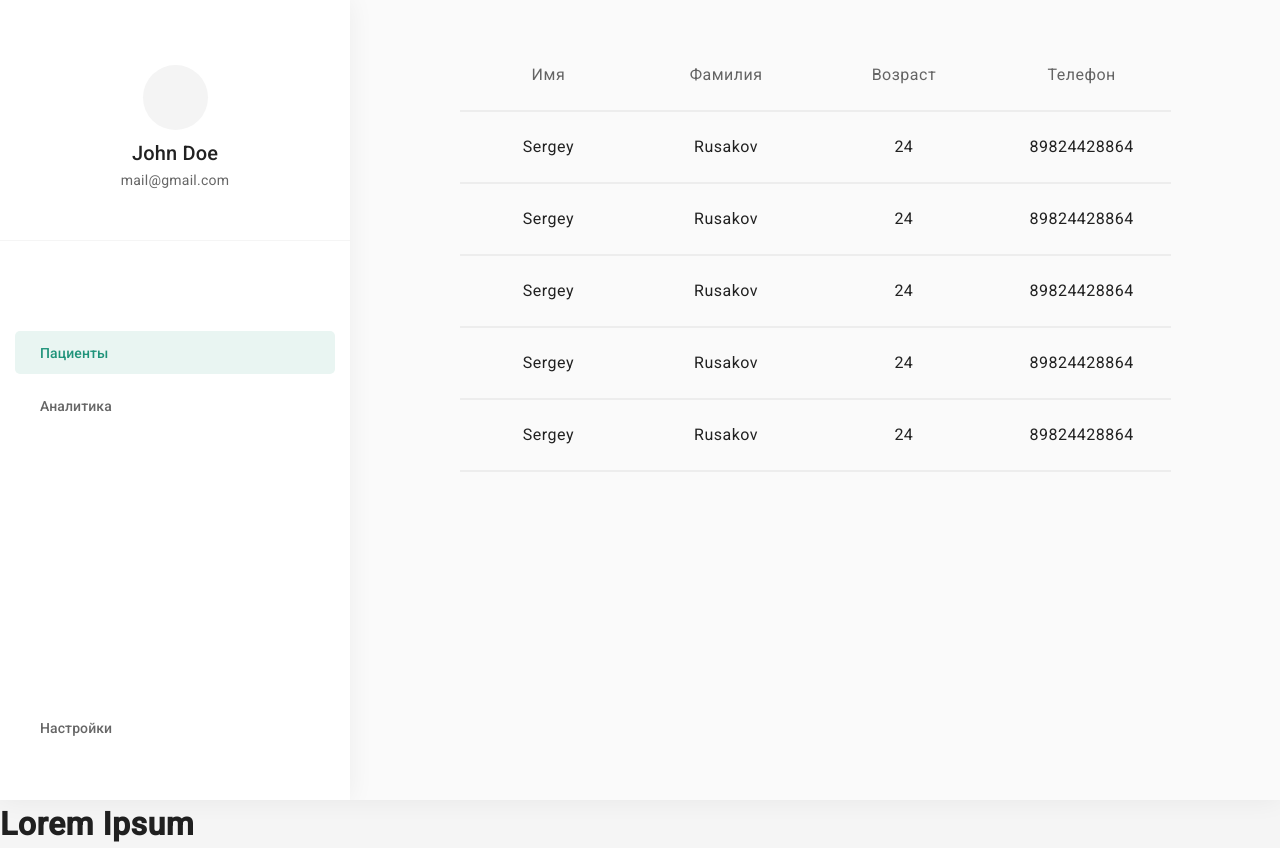
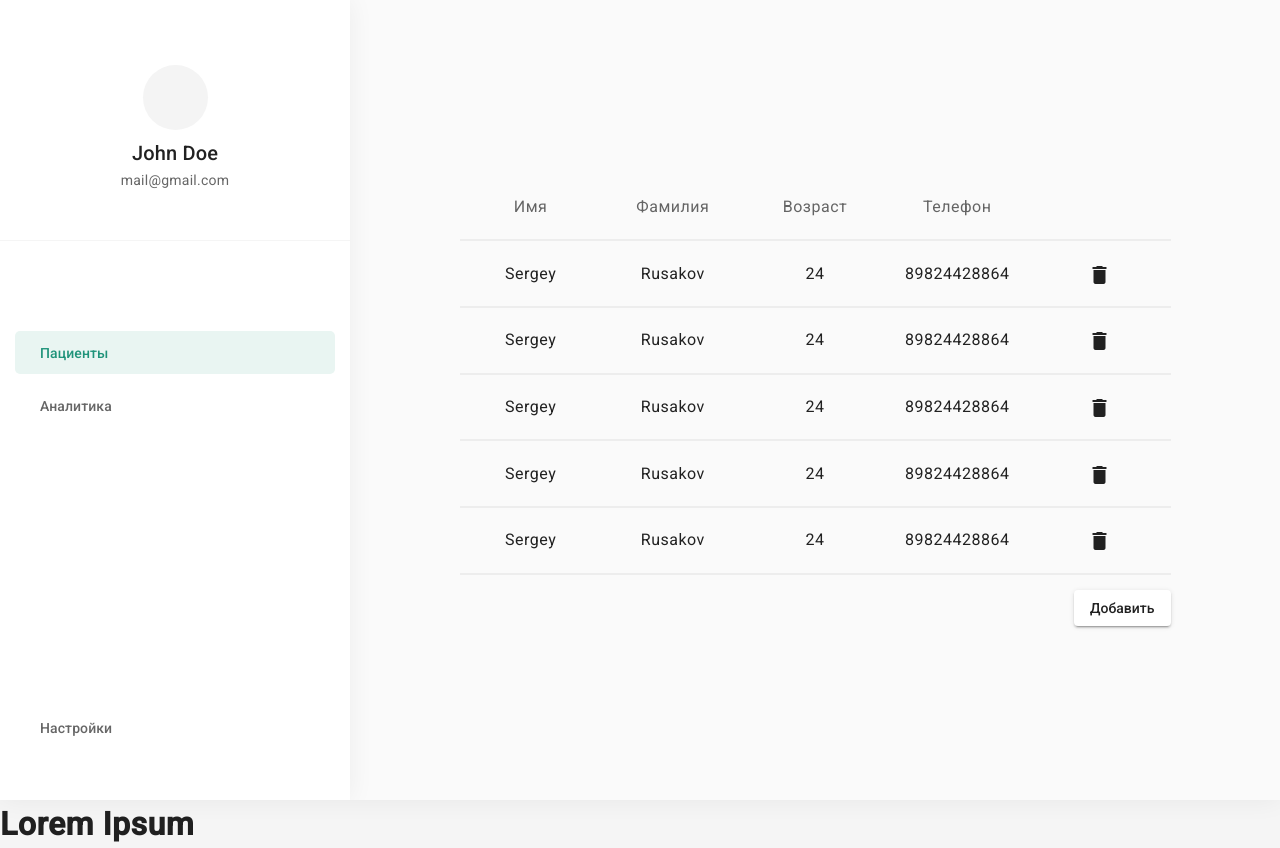
Before and after one commit to kulagind/Template, an Angular app: page /admin/patients in a window 1280 px wide. Built offline with nearby package versions, Linux system fonts and the light colour scheme.

Commit message:
Add patient delete button

```diff
--- a/src/app/admin/components/patient-list-layout/patients-list-layout.component.html
+++ b/src/app/admin/components/patient-list-layout/patients-list-layout.component.html
@@ -2,4 +2,9 @@
   <div class="patient-list-layout__table">
     <app-patients-table></app-patients-table>
   </div>
+  <div class="patient-list-layout__controls">
+    <button mat-raised-button class="patient-list-layout__button">
+      Добавить
+    </button>
+  </div>
 </div>
--- a/src/app/admin/components/patient-list-layout/patients-list-layout.component.scss
+++ b/src/app/admin/components/patient-list-layout/patients-list-layout.component.scss
@@ -2,11 +2,19 @@
   display: flex;
   align-items: center;
   justify-content: center;
+  flex-direction: column;
   width: 100%;
   height: 100%;
 
   &__table {
     width: 90%;
-    height: 90%;
+    height: 50%;
+    margin-bottom: 15px;
+  }
+
+  &__controls {
+    width: 90%;
+    display: flex;
+    justify-content: flex-end;
   }
 }
--- a/src/app/admin/components/patients-list/patients-list.component.html
+++ /dev/null
@@ -1,8 +0,0 @@
-<div class="patients-list">
-  <div class="patients-list__table">
-
-  </div>
-  <div class="patients-list__controls">
-
-  </div>
-</div>
--- a/src/app/admin/components/patients-list/patients-list.component.ts
+++ /dev/null
@@ -1,15 +0,0 @@
-import { Component, OnInit } from '@angular/core';
-
-@Component({
-  selector: 'app-patients-list',
-  templateUrl: './patients-list.component.html',
-  styleUrls: ['./patients-list.component.scss']
-})
-export class PatientsListComponent implements OnInit {
-
-  constructor() { }
-
-  public ngOnInit(): void {
-  }
-
-}
--- a/src/app/admin/components/patients-table/patients-table.component.html
+++ b/src/app/admin/components/patients-table/patients-table.component.html
@@ -11,6 +11,8 @@
     </div>
     <div class="patients-table__cell patients-table__header-cell">
       Телефон
+    </div>
+    <div class="patients-table__cell patients-table__header-cell">
     </div>
   </div>
   <div class="patients-table__row" *ngFor="let patient of patients">
@@ -26,5 +28,10 @@
     <div class="patients-table__cell">
       {{patient.phoneNumber}}
     </div>
+    <div class="patients-table__cell patients-table__cell-delete">
+      <button mat-icon-button>
+        <mat-icon>delete</mat-icon>
+      </button>
+    </div>
   </div>
 </div>
--- a/src/app/admin/components/patients-table/patients-table.component.scss
+++ b/src/app/admin/components/patients-table/patients-table.component.scss
@@ -8,13 +8,14 @@
   &__header-cell {
     color: rgba(0, 0, 0, 0.6);
     user-select: none;
+    cursor: default;
   }
 
   &__row {
     display: flex;
     flex: 1;
     border-bottom: 2px solid rgba(0, 0, 0, 0.05);
-    max-height: 10%;
+    max-height: 20%;
   }
 
   &__cell {
@@ -25,5 +26,6 @@
     display: flex;
     align-items: center;
     justify-content: center;
+    cursor: pointer;
   }
 }
```
Also changed, not shown: src/app/admin/admin.module.ts (+5 -3 lines), src/app/admin/components/patients-list/patients-list.component.scss (deleted).
